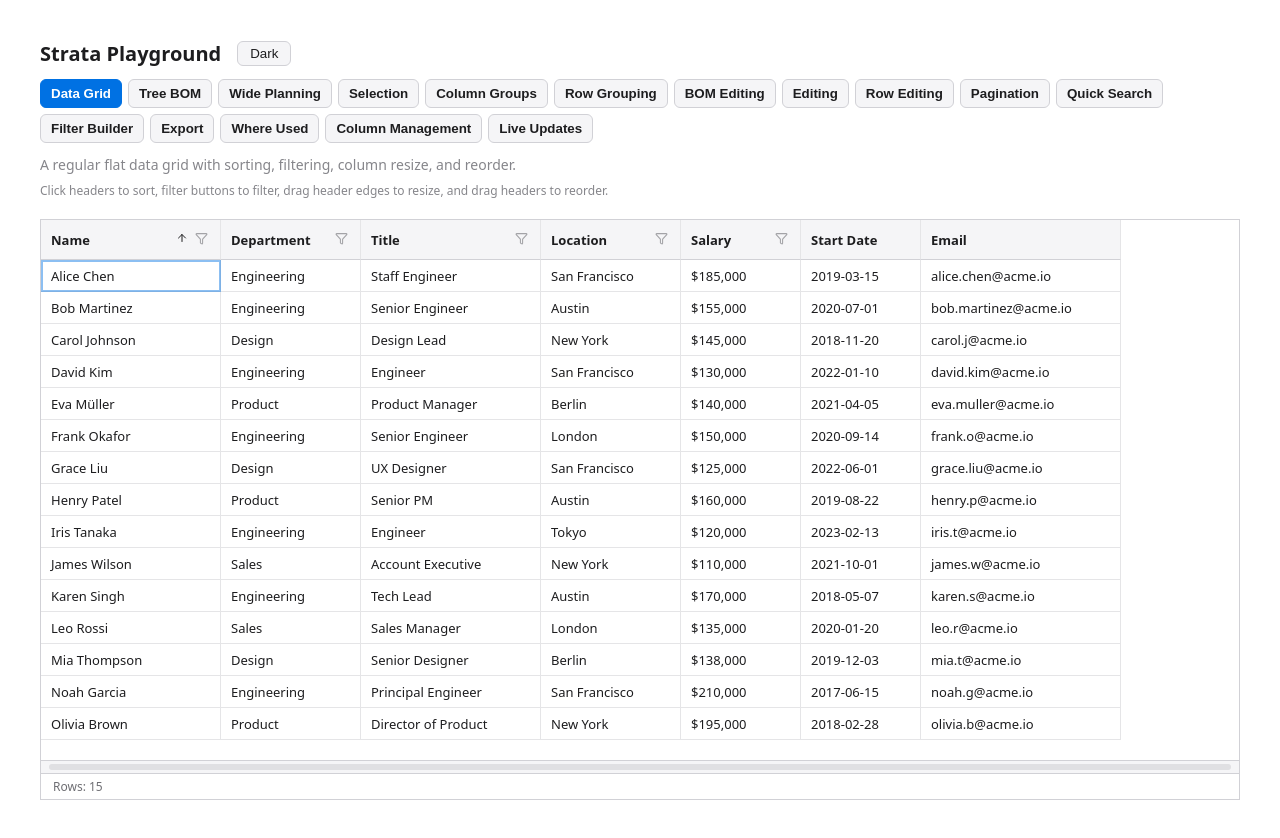
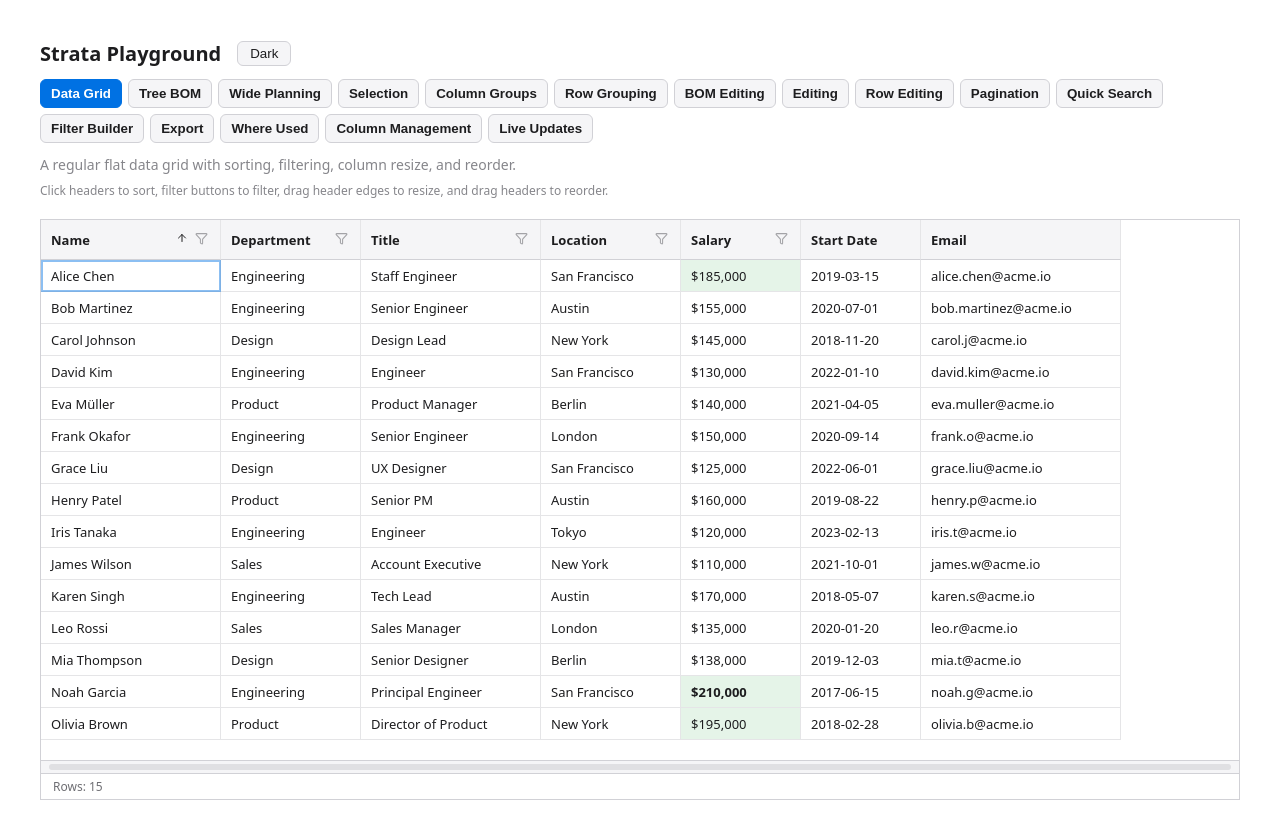
Before and after one commit to vadiraja/strata-grid, a React (Vite) app: page / in a window 1280 px wide. Shown: the top 838 px of the page. Built offline with nearby package versions, Linux system fonts and the light colour scheme.

Commit message:
demo(0.4.0): exercise cellClass/cellStyle + flashOnUpdate in playground

```diff
--- a/playground/App.tsx
+++ b/playground/App.tsx
@@ -430,7 +430,19 @@ const employeeColumns: ColumnDef<Employee>[] = [
   { id: 'department', header: 'Department', accessor: 'department', width: 140, filter: 'text' },
   { id: 'title', header: 'Title', accessor: 'title', width: 180, filter: 'text' },
   { id: 'location', header: 'Location', accessor: 'location', width: 140, filter: 'text' },
-  { id: 'salary', header: 'Salary', accessor: (row) => row.salary, cell: ({ value }) => `$${(value as number).toLocaleString()}`, width: 120, sortable: true, filter: 'number' },
+  {
+    id: 'salary',
+    header: 'Salary',
+    accessor: (row) => row.salary,
+    cell: ({ value }) => `$${(value as number).toLocaleString()}`,
+    cellClass: ({ value }) =>
+      (value as number) >= 180000 ? 'demo-cell-highlight' : undefined,
+    cellStyle: ({ value }) =>
+      (value as number) >= 200000 ? { fontWeight: 600 } : undefined,
+    width: 120,
+    sortable: true,
+    filter: 'number',
+  },
   { id: 'startDate', header: 'Start Date', accessor: 'startDate', width: 120, sortable: true },
   { id: 'email', header: 'Email', accessor: 'email', width: 200 },
 ];
@@ -925,6 +937,7 @@ function LiveUpdatesExample({ theme }: { theme: GridTheme }) {
         columns={wideColumns}
         height={460}
         theme={theme}
+        flashOnUpdate
       />
     </div>
   );
@@ -1195,6 +1208,8 @@ export function App() {
   }
 
   return (
+    <>
+      <style>{`.demo-cell-highlight { background: rgba(46, 160, 67, 0.12); }`}</style>
     <div
       style={{
         minHeight: '100vh',
@@ -1286,5 +1301,6 @@ export function App() {
         setSelectionInfo(selectedIds.length > 0 ? selectedIds.join(', ') : 'None');
       }, editableTasks, editableBom, handleBomEditEnd, handleTaskEditEnd, handleTaskRowEditEnd)}
     </div>
+    </>
   );
 }
```
